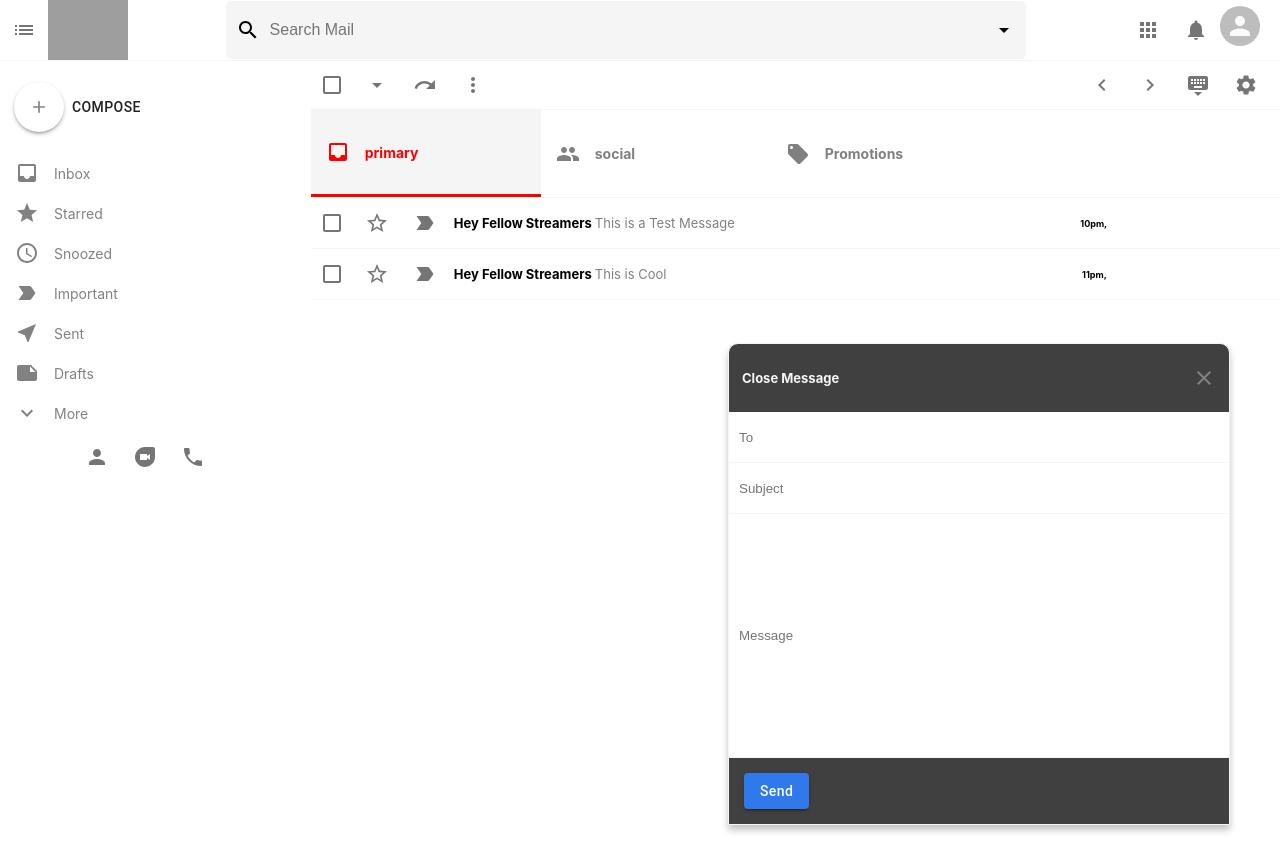
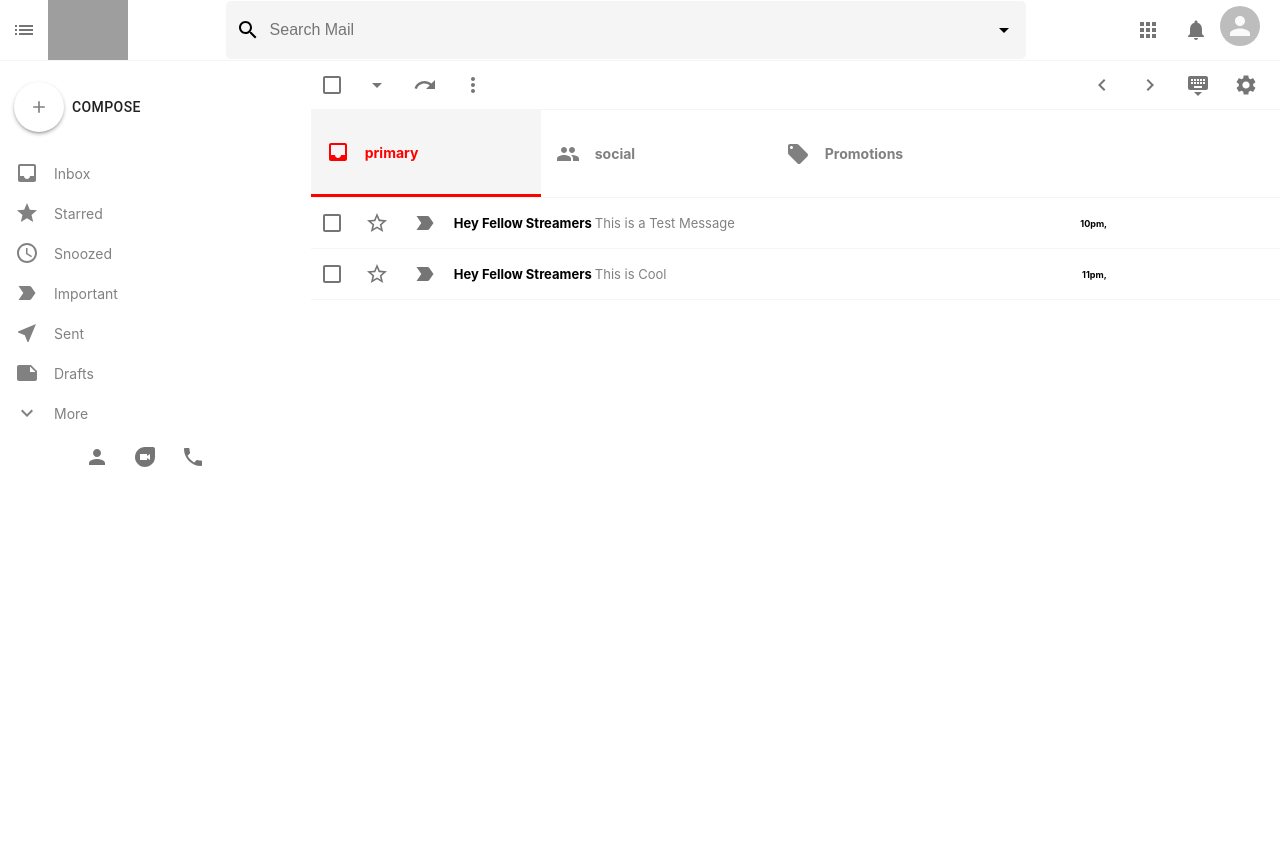
Before and after one commit to BobBrian/GmailTest, a React (Create React App) app in the folder gamail-clone/: page / in a window 1280 px wide. Built offline with nearby package versions, Linux system fonts and the light colour scheme; grey boxes are pictures that could not be loaded.

Commit message:
Minor bug Fixes Part 4
Addition of On click Functions to the Compose Button of the SideBar and Close button for the email Form that allows the SendMail File to be displayed and closed as well as changing the format of the email input bar to only except emails in there standard format

```diff
--- a/gamail-clone/src/App.js
+++ b/gamail-clone/src/App.js
@@ -31,7 +31,7 @@
               </Route>
           </Switch>
           </div>
-          <SendMail/>
+         {sendMessage && <SendMail/>}
 
         </div>
     </Router>
--- a/gamail-clone/src/SendMail.js
+++ b/gamail-clone/src/SendMail.js
@@ -6,24 +6,32 @@
 import CloseIcon from '@material-ui/icons/Close';
 import { Button } from '@material-ui/core';
 import {useForm} from "react-hook-form"
+import { useDispatch } from 'react-redux';
+import { closeSendMessage } from './features/mailSlice';
 
 function SendMail() {
     const {register, handleSubmit, watch , errors} = useForm()
+
+    const dispatch = useDispatch()
 
     const onSubmit = (formData) => {
         console.log(formData);
     }
 
-
     return (
         <div className="sendmail">
             <div className="sendmail_header">
                 <h3>Close Message</h3>
-                <CloseIcon className="sendmail_close"/>
+
+                <CloseIcon
+                 className="sendmail_close"
+                 // the Purpose of the Click fucntion is to change the state of the sendMessage fucntion back to false which causes it to close
+                 onClick={() => dispatch(closeSendMessage())}
+                />
             </div>
 
             <form onSubmit={handleSubmit(onSubmit)}>
-                <input name="to" placeholder="To" type="text" ref={register({ required:true })}/>
+                <input name="to" placeholder="To" type="email" ref={register({ required:true })}/>
                 {errors.to && <p className="sendmail_error">To is Required</p>}
 
                 <input name="subject" placeholder="Subject" type="text" ref={register({ required:true })} />
--- a/gamail-clone/src/Sidebar.js
+++ b/gamail-clone/src/Sidebar.js
@@ -16,12 +16,14 @@
 import PersonIcon from '@material-ui/icons/Person';
 import DuoIcon from '@material-ui/icons/Duo';
 import PhoneIcon from '@material-ui/icons/Phone';
+import { useDispatch } from 'react-redux'
+import { openSendMessage } from './features/mailSlice'
 
 
 
 function Sidebar() {
 
-
+    const dispatch = useDispatch();
 
     return (
         <div className="sidebar">
@@ -30,6 +32,7 @@
                 // the purpose of this is that since the SendMessage variable is set to false , when we click the compose Button
                 // it sets the OpenSendMessage Variable to True which causes the Send Message File to Open allowing us to
                 // Send Emails
+                onClick={() => dispatch(openSendMessage())}
             >
               Compose
             </Button>
```
